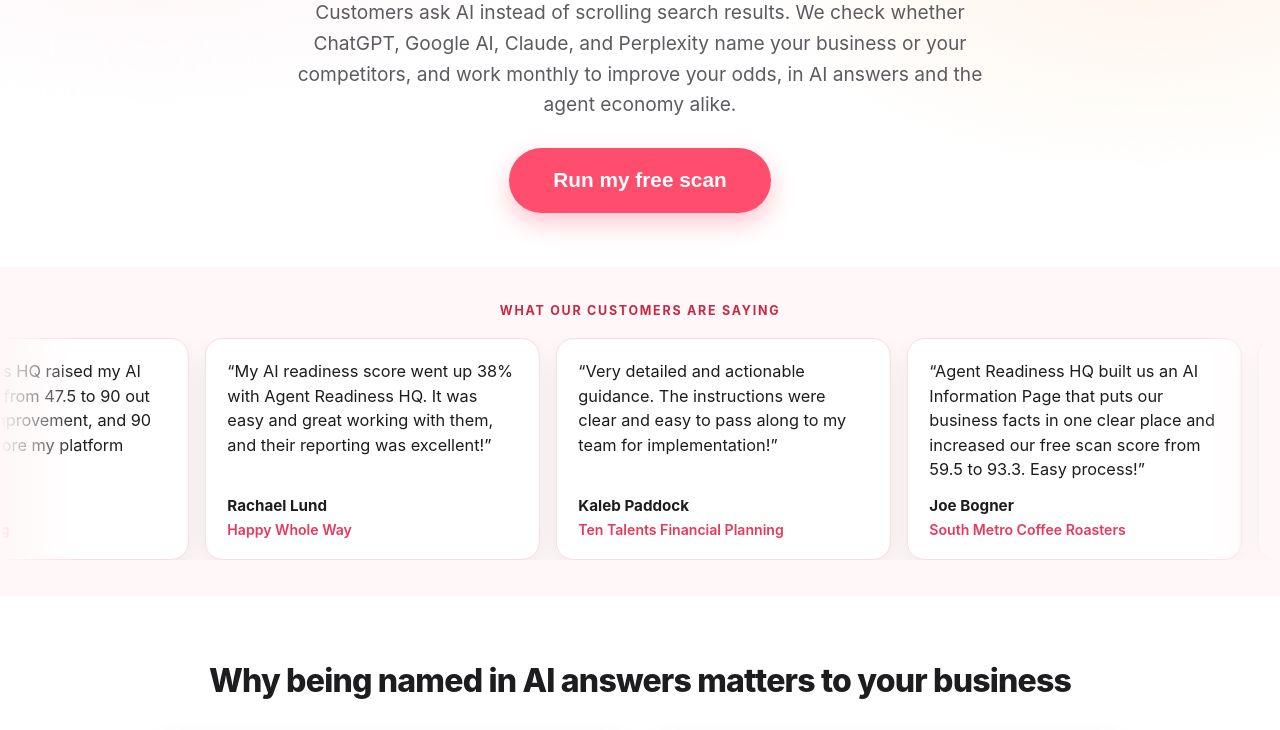
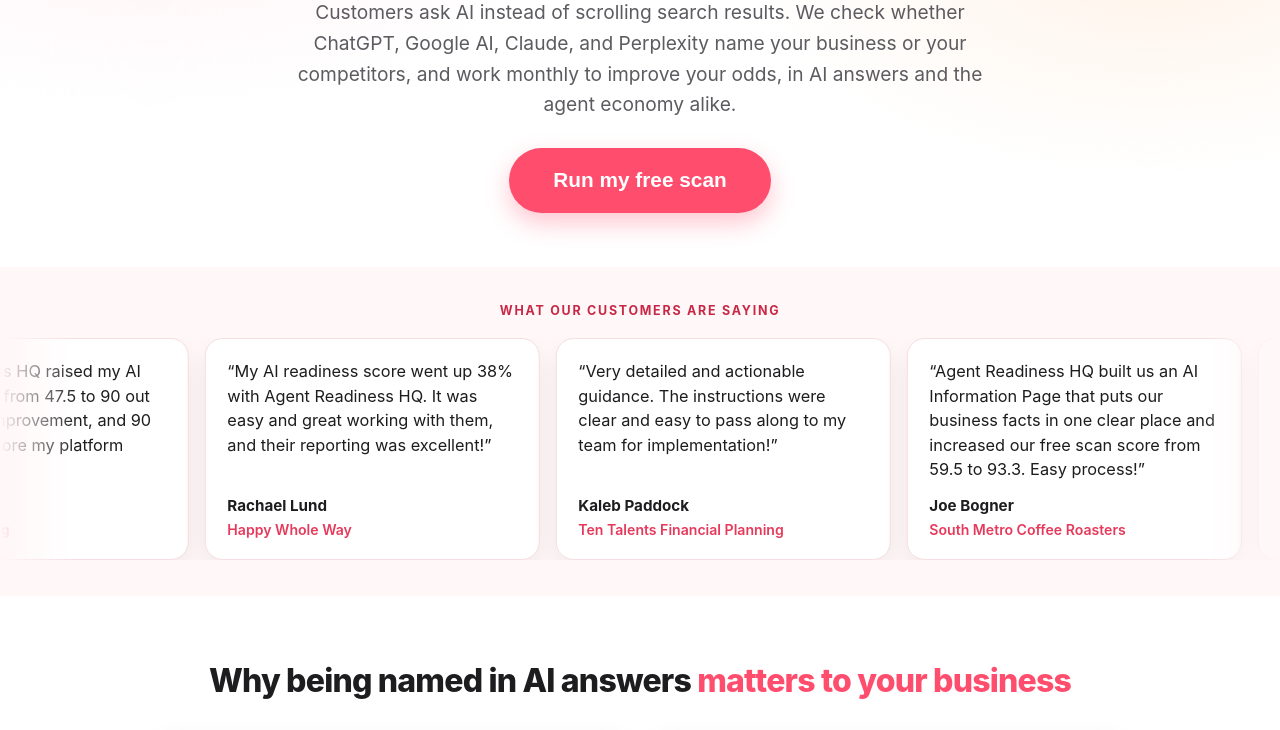
Before and after one commit to caleblund-cpu/Agent-readiness-hq, a plain HTML site: page site/index.html in a window 1280 px wide. Shown: the part 212-942 px from the top of the page. Drawn offline with Linux system fonts and the light colour scheme.

Commit message:
Fix: grad-text pink applies outside the hero too

```diff
--- a/public/styles.v7.css
+++ b/public/styles.v7.css
@@ -138,7 +138,7 @@ body {
   margin: 0 0 1.3rem;
   font-weight: 800;
 }
-.hero h1 .grad-text { color: var(--rose); }
+.grad-text { color: var(--rose); }
 .lede {
   font-size: 1.2rem;
   color: var(--muted);
--- a/site/styles.v7.css
+++ b/site/styles.v7.css
@@ -138,7 +138,7 @@ body {
   margin: 0 0 1.3rem;
   font-weight: 800;
 }
-.hero h1 .grad-text { color: var(--rose); }
+.grad-text { color: var(--rose); }
 .lede {
   font-size: 1.2rem;
   color: var(--muted);
```
